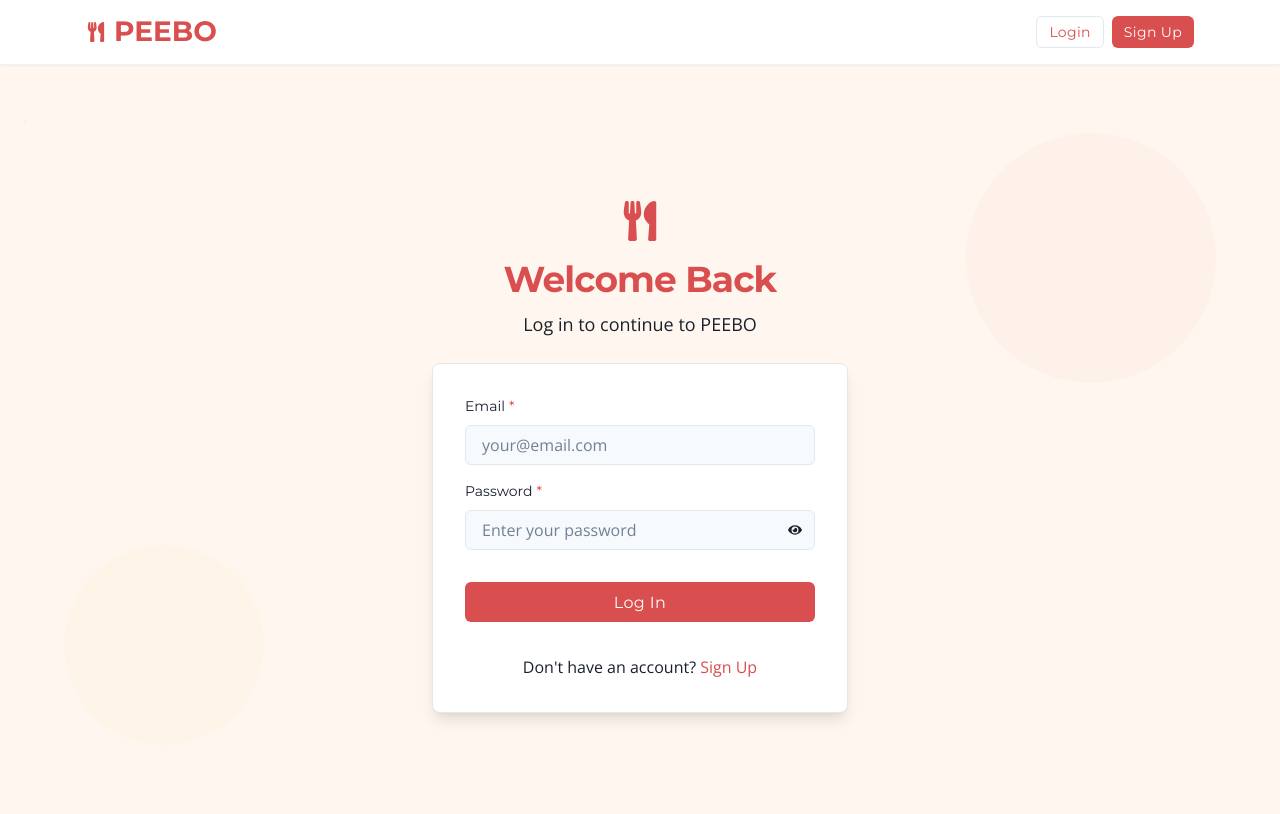
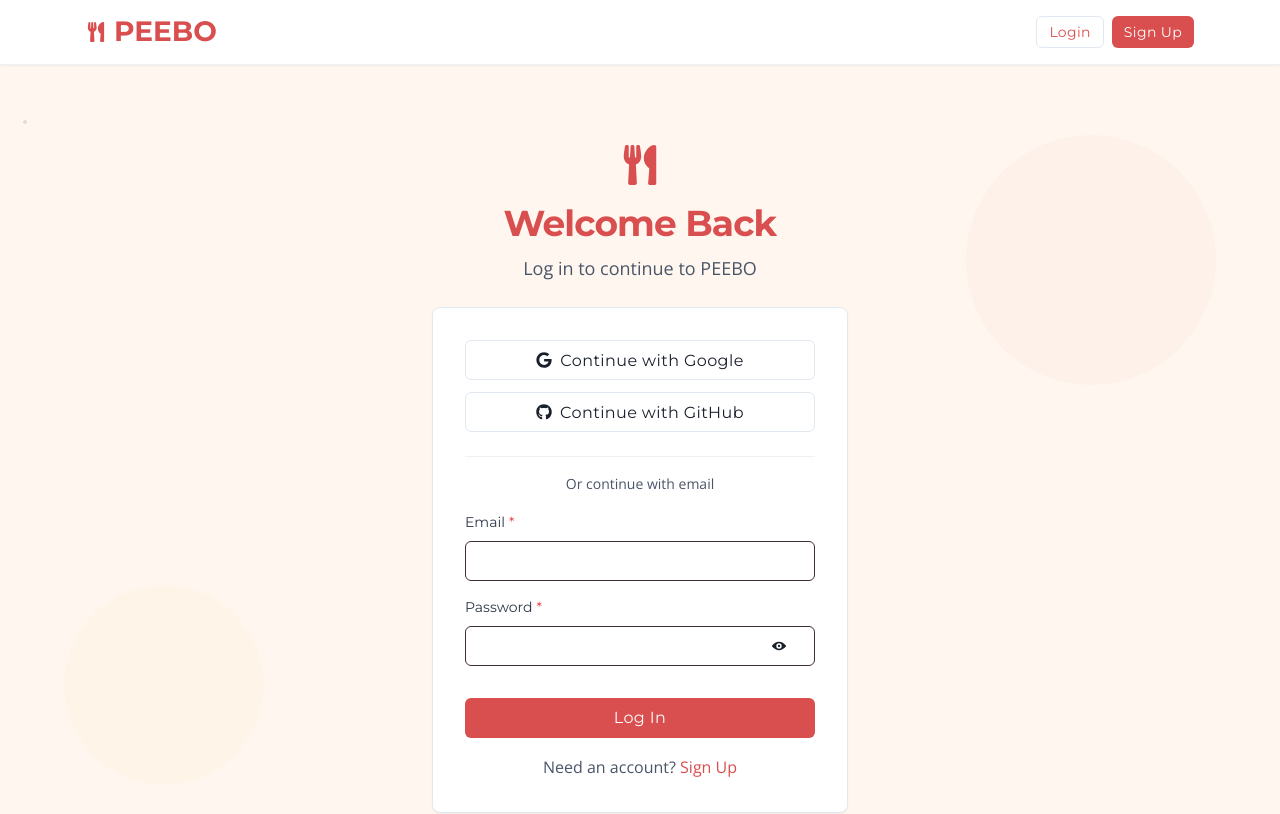
Before and after one commit to sprusrxeroxx/PEEBO, a React (Vite) app in the folder client/: page /login in a window 1280 px wide. Shown: the top 814 px of the page. Built offline with nearby package versions, Linux system fonts and the light colour scheme; no server answers.

Commit message:
feat: updated Sign in page by adding Oauth icons, handling and stylings

```diff
--- a/client/src/pages/Login.jsx
+++ b/client/src/pages/Login.jsx
@@ -1,67 +1,98 @@
-import { useState } from 'react';
-import { useNavigate, Link as RouterLink } from 'react-router-dom';
 import {
   Box,
   Button,
+  Container,
+  Flex,
   FormControl,
   FormLabel,
+  Heading,
   Input,
-  VStack,
-  Heading,
   Text,
-  Alert,
-  AlertIcon,
   Link,
-  Container,
-  useColorModeValue,
+  Icon,
   InputGroup,
   InputRightElement,
-  IconButton,
-  Flex,
-  Icon
-} from '@chakra-ui/react';
-import { FaEye, FaEyeSlash, FaUtensils } from 'react-icons/fa';
-import { useAuth } from '../contexts/AuthContext';
+  useDisclosure,
+  useColorModeValue,
+  Divider,
+  HStack,
+  VStack,
+  FormErrorMessage
+} from "@chakra-ui/react";
+import { ViewIcon, ViewOffIcon } from "@chakra-ui/icons";
+import { useState } from "react";
+import { Link as RouterLink, useNavigate } from "react-router-dom";
+import { useAuth } from "../contexts/AuthContext";
+import { FaUtensils, FaGoogle, FaGithub } from "react-icons/fa";
 
 function Login() {
-  const [email, setEmail] = useState('');
-  const [password, setPassword] = useState('');
-  const [error, setError] = useState(null);
+  const [email, setEmail] = useState("");
+  const [password, setPassword] = useState("");
+  const [error, setError] = useState("");
   const [isLoading, setIsLoading] = useState(false);
-  const [showPassword, setShowPassword] = useState(false);
-  const { login } = useAuth();
+  const { isOpen, onToggle } = useDisclosure();
+  const { login, signInWithGoogle, signInWithGithub } = useAuth();
   const navigate = useNavigate();
 
-  // Color mode values
-  const bgColor = useColorModeValue("white", "gray.800");
-  const textColor = useColorModeValue("gray.800", "gray.100");
-  const borderColor = useColorModeValue("gray.200", "gray.600");
   const formBg = useColorModeValue("white", "gray.800");
-  const boxShadow = useColorModeValue("lg", "dark-lg");
+  const textColor = useColorModeValue("gray.600", "gray.400");
+  const borderColor = useColorModeValue("gray.200", "gray.700");
+  const boxShadow = useColorModeValue("sm", "md-dark");
+
+  // Background pattern styling
   const bgPattern = useColorModeValue(
-    "radial-gradient(circle at 25px 25px, rgba(0,0,0,0.02) 2px, transparent 0)",
+    "radial-gradient(circle at 25px 25px, rgba(0,0,0,0.1) 2px, transparent 0)",
     "radial-gradient(circle at 25px 25px, rgba(255,255,255,0.03) 2px, transparent 0)"
   );
   const accentColor = useColorModeValue("brand.primary", "brand.secondary");
 
   async function handleSubmit(e) {
     e.preventDefault();
-    setError(null);
+    setError("");
 
-    // Simple validation
     if (!email || !password) {
-      setError('Please fill in all fields');
+      setError("Please fill in all fields");
       return;
     }
 
     try {
       setIsLoading(true);
       await login(email, password);
-      navigate('/');
+      navigate("/");
     } catch (error) {
-      setError(
-        error.message || 'Failed to log in. Please check your credentials and try again.'
-      );
+      setError("Invalid email or password");
+      console.error("Login error:", error);
+    } finally {
+      setIsLoading(false);
+    }
+  }
+
+  // Handle Google Sign In
+  async function handleGoogleSignIn() {
+    try {
+      setIsLoading(true);
+      setError("");
+      await signInWithGoogle();
+      navigate("/");
+    } catch (error) {
+      setError("Failed to sign in with Google");
+      console.error("Google sign-in error:", error);
+    } finally {
+      setIsLoading(false);
+    }
+  }
+
+  // Handle GitHub Sign In
+  async function handleGithubSignIn() {
+    try {
+      setIsLoading(true);
+      setError("");
+      await signInWithGithub();
+      navigate("/");
+    } catch (error) {
+      setError("Failed to sign in with GitHub");
+      console.error("GitHub sign-in error:", error);
+    } finally {
       setIsLoading(false);
     }
   }
@@ -134,65 +165,85 @@
           bg={formBg}
           borderColor={borderColor}
         >
-          <VStack spacing={6} align="stretch">
+          {/* Social Login Buttons */}
+          <VStack spacing={3} mb={6}>
+            <Button
+              w="full"
+              variant="outline"
+              leftIcon={<FaGoogle />}
+              onClick={handleGoogleSignIn}
+              isLoading={isLoading}
+              loadingText="Signing in..."
+              isDisabled={isLoading}
+            >
+              Continue with Google
+            </Button>
+            <Button
+              w="full"
+              variant="outline"
+              leftIcon={<FaGithub />}
+              onClick={handleGithubSignIn}
+              isLoading={isLoading}
+              loadingText="Signing in..."
+              isDisabled={isLoading}
+            >
+              Continue with GitHub
+            </Button>
+          </VStack>
+
+          <Divider my={4} />
+
+          {/* Or continue with email */}
+          <Text
+            fontSize="sm"
+            textAlign="center"
+            color={textColor}
+            mb={4}
+          >
+            Or continue with email
+          </Text>
+
+          {/* Error message */}
           {error && (
-              <Alert status="error" borderRadius="md">
-                <AlertIcon />
+            <Text
+              color="red.500"
+              fontSize="sm"
+              textAlign="center"
+              mb={4}
+            >
               {error}
-              </Alert>
+            </Text>
           )}
 
+          {/* Login form */}
           <form onSubmit={handleSubmit}>
             <VStack spacing={4}>
-                <FormControl isRequired>
-                  <FormLabel fontFamily="heading" color={textColor}>Email</FormLabel>
+              <FormControl id="email" isRequired>
+                <FormLabel>Email</FormLabel>
                 <Input
                   type="email"
-                    placeholder="your@email.com"
                   value={email}
                   onChange={(e) => setEmail(e.target.value)}
-                    bg={useColorModeValue("gray.50", "gray.700")}
-                    borderColor={borderColor}
-                    color={textColor}
-                    _hover={{
-                      borderColor: useColorModeValue("gray.300", "gray.500")
-                    }}
-                    _focus={{
-                      borderColor: "brand.secondary",
-                      boxShadow: "0 0 0 1px var(--chakra-colors-brand-secondary)",
-                    }}
-                    fontFamily="body"
                 />
               </FormControl>
 
-                <FormControl isRequired>
-                  <FormLabel fontFamily="heading" color={textColor}>Password</FormLabel>
+              <FormControl id="password" isRequired>
+                <FormLabel>Password</FormLabel>
                 <InputGroup>
                   <Input
-                      type={showPassword ? "text" : "password"}
-                      placeholder="Enter your password"
+                    type={isOpen ? "text" : "password"}
                     value={password}
                     onChange={(e) => setPassword(e.target.value)}
-                      bg={useColorModeValue("gray.50", "gray.700")}
-                      borderColor={borderColor}
-                      color={textColor}
-                      _hover={{
-                        borderColor: useColorModeValue("gray.300", "gray.500")
-                      }}
-                      _focus={{
-                        borderColor: "brand.secondary",
-                        boxShadow: "0 0 0 1px var(--chakra-colors-brand-secondary)",
-                      }}
-                      fontFamily="body"
                   />
-                    <InputRightElement>
-                      <IconButton
-                        aria-label={showPassword ? "Hide password" : "Show password"}
-                        icon={showPassword ? <FaEyeSlash /> : <FaEye />}
-                        variant="ghost"
+                  <InputRightElement width="4.5rem">
+                    <Button
+                      h="1.75rem"
                       size="sm"
-                        onClick={() => setShowPassword(!showPassword)}
-                      />
+                      bg="transparent"
+                      onClick={onToggle}
+                    >
+                      {isOpen ? <ViewOffIcon /> : <ViewIcon />}
+                    </Button>
                   </InputRightElement>
                 </InputGroup>
               </FormControl>
@@ -203,7 +254,7 @@
                 variant="primary"
                 width="full"
                 mt={4}
-                  isLoading={isLoading}
+                isLoading={isLoading && !error}
                 loadingText="Logging In"
                 fontFamily="heading"
                 fontWeight="medium"
@@ -214,9 +265,9 @@
             </VStack>
           </form>
 
-            <Box textAlign="center" pt={2}>
+          <Box textAlign="center" mt={4}>
             <Text color={textColor} fontFamily="body">
-                Don't have an account?{" "}
+              Need an account?{" "}
               <Link
                 as={RouterLink}
                 to="/signup"
@@ -230,7 +281,6 @@
               </Link>
             </Text>
           </Box>
-          </VStack>
         </Box>
       </Container>
     </Box>
```
Lines whose indentation alone changed are shown as unchanged.
